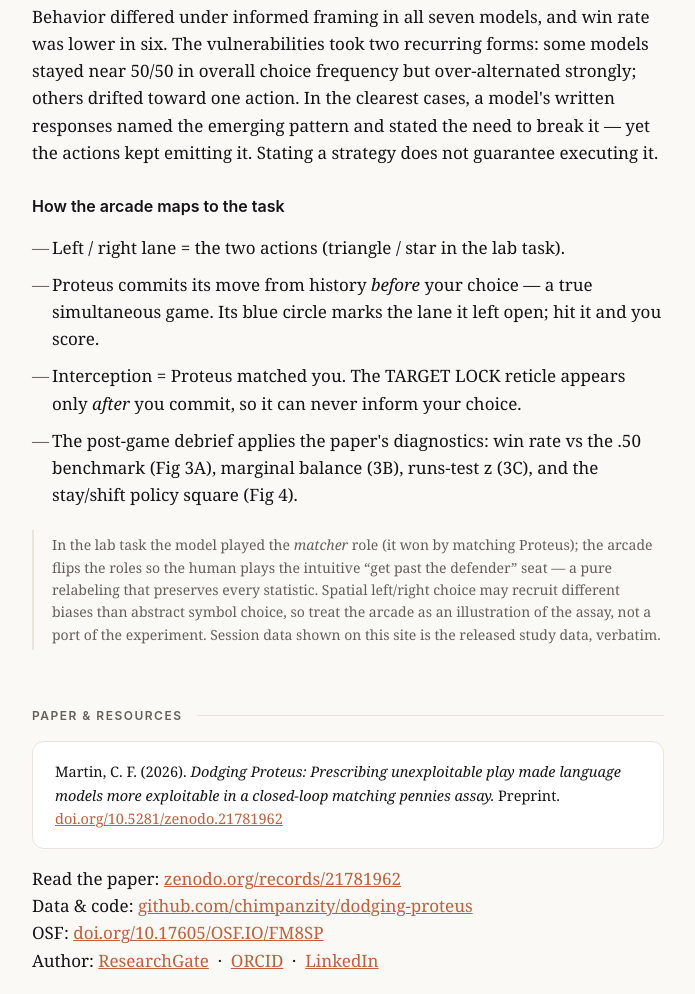
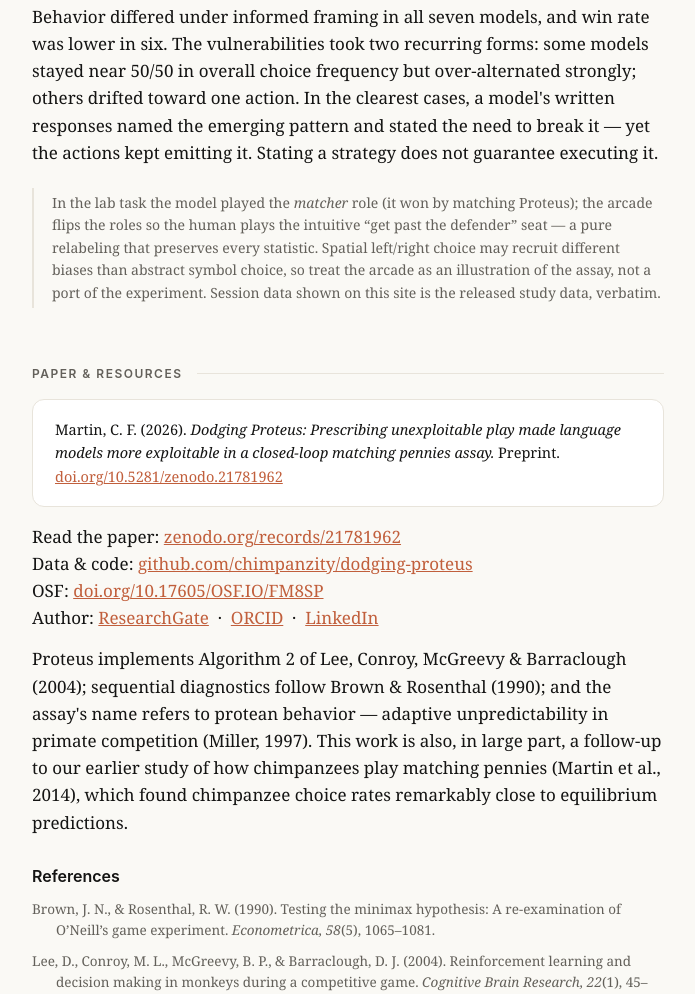
Before and after one commit to chimpanzity/paca-demo, a plain HTML site: page index.html in a window 1280 px wide. Shown: the part 4131-5125 px from the top of the page, without its empty margins (292-987 px from the left). Drawn offline with Linux system fonts and the light colour scheme.

Commit message:
Drop the "How the arcade maps to the task" section
Too far into the weeds for the landing page; the fine-print note on
the matcher-role relabeling stays as the one-paragraph disclosure.

Co-Authored-By: Claude Opus 4.8 <noreply@anthropic.com>

```diff
--- a/index.html
+++ b/index.html
@@ -197,9 +197,6 @@
   .dot.min { background:var(--slate); }
   .dot.zone { background:var(--sagefill); border:1px solid var(--sage); border-radius:2px; }
 
-  ul.maps { list-style:none; margin:14px 0; }
-  ul.maps li { position:relative; margin:10px 0; padding-left:20px; }
-  ul.maps li::before { content:"—"; position:absolute; left:0; color:var(--muted); }
   .note { font-size:14px; color:var(--muted); border-left:2px solid var(--rule);
           padding:4px 0 4px 18px; margin:22px 0; }
   .cite { background:var(--card); border:1px solid var(--rule); border-radius:12px;
@@ -388,18 +385,6 @@
   In the clearest cases, a model's written responses named the emerging pattern and stated
   the need to break it — yet the actions kept emitting it. Stating a strategy does not
   guarantee executing it.</p>
-
-  <h3 class="sub">How the arcade maps to the task</h3>
-  <ul class="maps">
-    <li>Left / right lane = the two actions (triangle / star in the lab task).</li>
-    <li>Proteus commits its move from history <i>before</i> your choice — a true
-        simultaneous game. Its blue circle marks the lane it left open; hit it and you score.</li>
-    <li>Interception = Proteus matched you. The TARGET LOCK reticle appears only
-        <i>after</i> you commit, so it can never inform your choice.</li>
-    <li>The post-game debrief applies the paper's diagnostics: win rate vs the .50
-        benchmark (Fig 3A), marginal balance (3B), runs-test z (3C), and the
-        stay/shift policy square (Fig 4).</li>
-  </ul>
 
   <div class="note">
     In the lab task the model played the <i>matcher</i> role (it won by matching Proteus);
```
